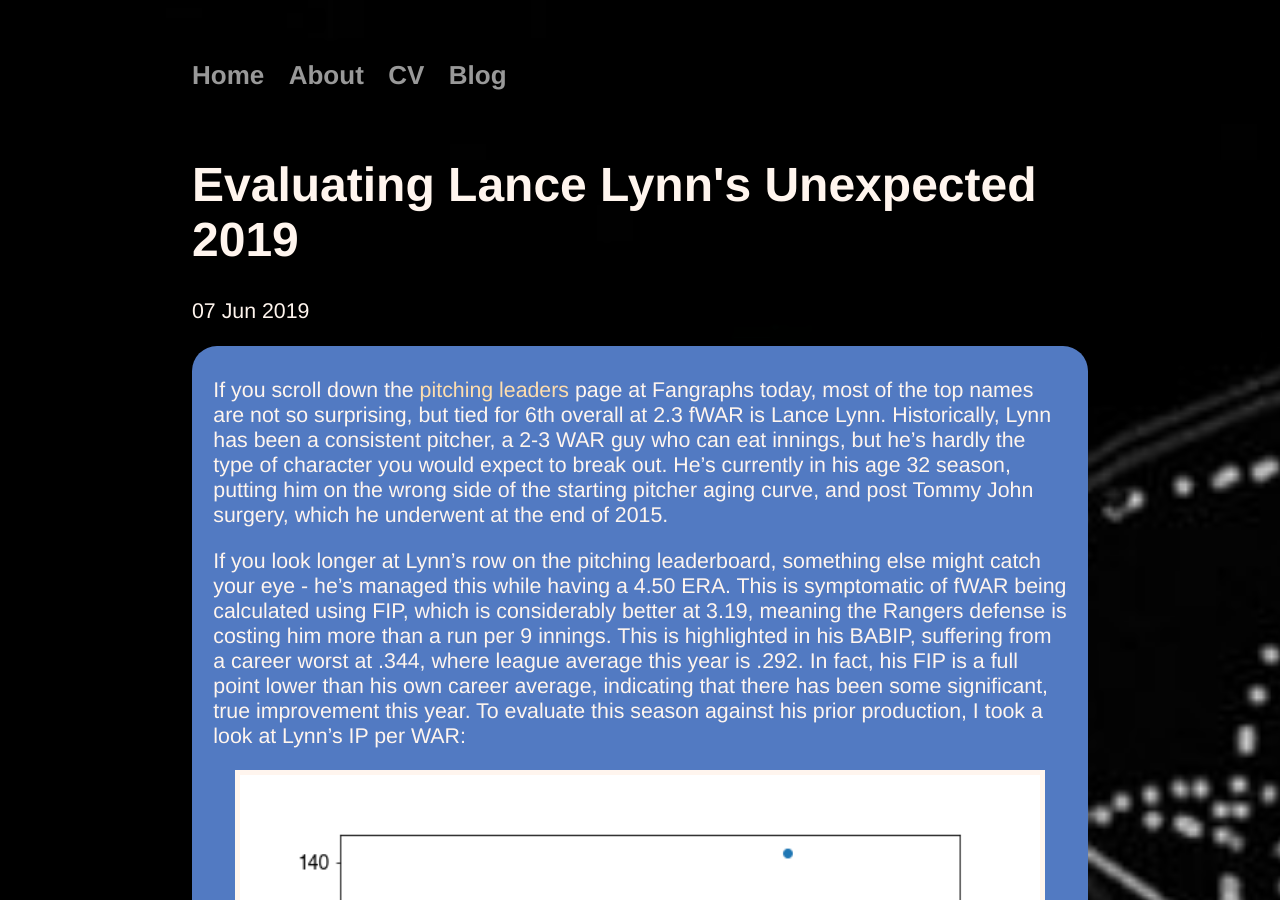
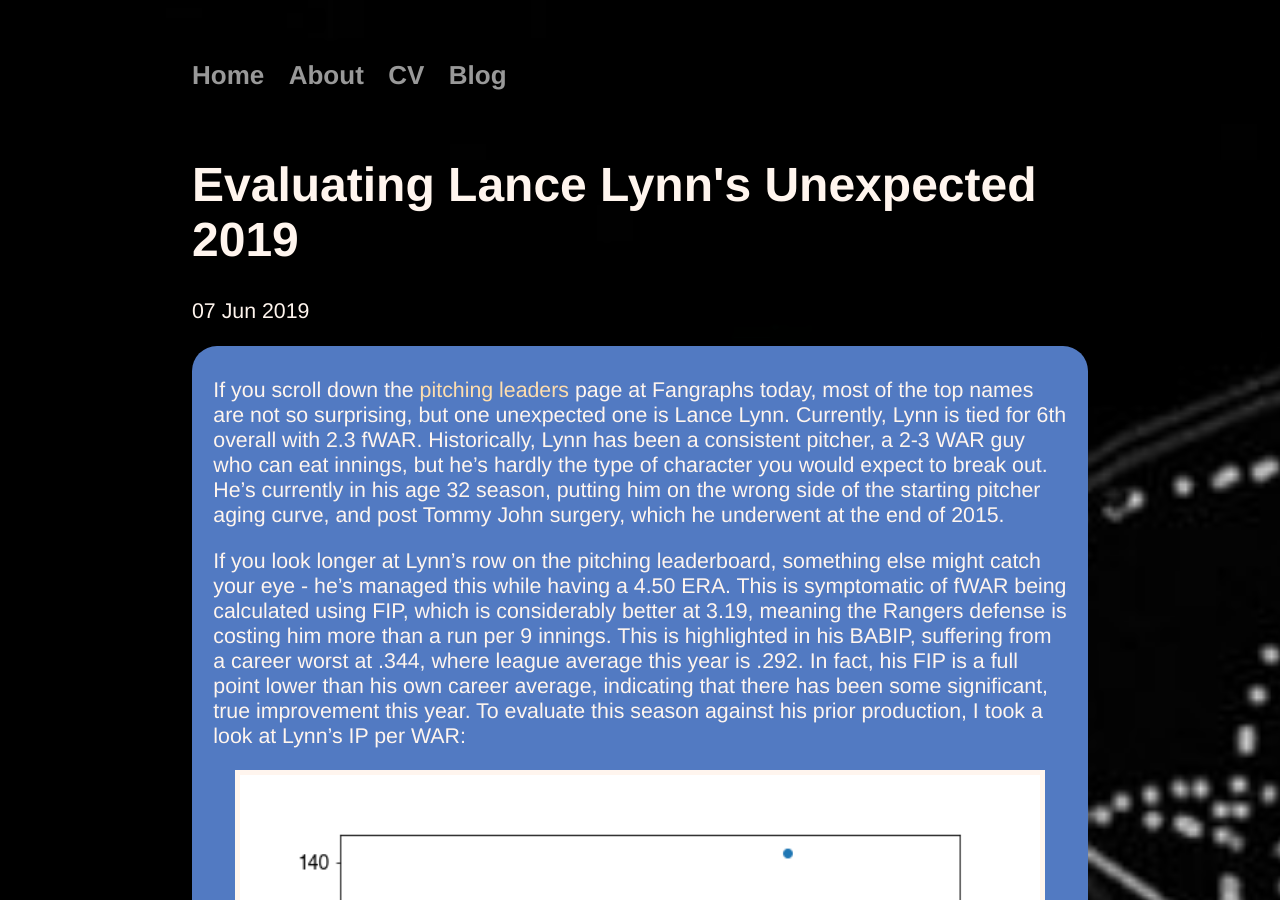
Before and after one commit to tjburch/tjburch.github.io, a Jekyll site: the page built from _posts/2019-06-07-lance-lynn.md, in a window 1280 px wide and 900 px high. Built offline with Jekyll 4.4.1, drawn with Linux system fonts in a browser that asks for light colours; comment, search, counter and statistics services are not loaded.

Commit message:
Minor text edit

```diff
--- a/_posts/2019-06-07-lance-lynn.md
+++ b/_posts/2019-06-07-lance-lynn.md
@@ -6,7 +6,7 @@ categories: Baseball
 tags: [baseball]
 ---
 
-If you scroll down the [pitching leaders](https://www.fangraphs.com/leaders.aspx?pos=all&stats=pit&lg=all&qual=y&type=8&season=2019&month=0&season1=2019&ind=0) page at Fangraphs today, most of the top names are not so surprising, but tied for 6th overall at 2.3 fWAR is Lance Lynn. Historically, Lynn has been a consistent pitcher, a 2-3 WAR guy who can eat innings, but he's hardly the type of character you would expect to break out. He's currently in his age 32 season, putting him on the wrong side of the starting pitcher aging curve, and post Tommy John surgery, which he underwent at the end of 2015.
+If you scroll down the [pitching leaders](https://www.fangraphs.com/leaders.aspx?pos=all&stats=pit&lg=all&qual=y&type=8&season=2019&month=0&season1=2019&ind=0) page at Fangraphs today, most of the top names are not so surprising, but one unexpected one is Lance Lynn. Currently, Lynn is tied for 6th overall with 2.3 fWAR. Historically, Lynn has been a consistent pitcher, a 2-3 WAR guy who can eat innings, but he's hardly the type of character you would expect to break out. He's currently in his age 32 season, putting him on the wrong side of the starting pitcher aging curve, and post Tommy John surgery, which he underwent at the end of 2015.
 
 If you look longer at Lynn's row on the pitching leaderboard, something else might catch your eye - he's managed this while having a 4.50 ERA. This is symptomatic of fWAR being calculated using FIP, which is considerably better at 3.19, meaning the Rangers defense is costing him more than a run per 9 innings. This is highlighted in his BABIP, suffering from a career worst at .344, where league average this year is .292. In fact, his FIP is a full point lower than his own career average, indicating that there has been some significant, true improvement this year. To evaluate this season against his prior production, I took a look at Lynn's IP per WAR:
 
```
